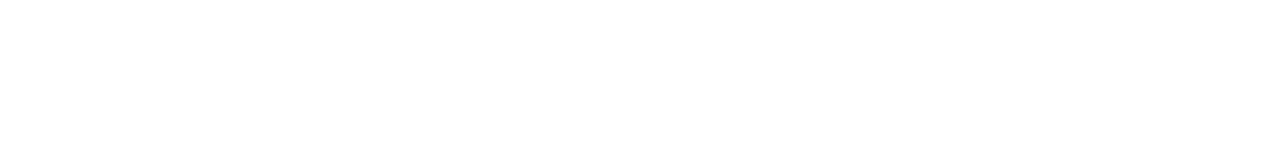
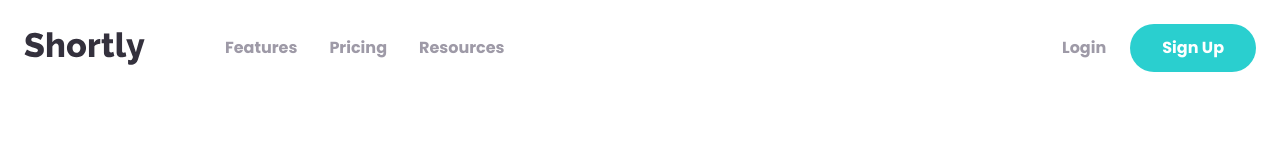
Before and after one commit to Meetkamal256/Shortly-website, a website: page public/index.html in a window 1280 px wide. Drawn offline with Linux system fonts and the light colour scheme.

Commit message:
navbar layout done

```diff
--- a/public/index.html
+++ b/public/index.html
@@ -7,8 +7,29 @@
   <link rel="stylesheet" href="styles.css">
 </head>
 <body>
-  <!-- navigation  -->
-
-
+  <!-- navbar container  -->
+  <nav class="relative container mx-auto p-6">
+    <!-- flex container for entire navbar items  -->
+    <div class="flex items-center justify-between">
+      <!-- flex container for logo/menu -->
+      <div class="flex space-x-20 items-center">
+        <!-- logo -->
+        <img src="images/logo.svg" alt="">
+        <!-- left menu -->
+        <div class="hidden items-center space-x-8 font-bold lg:flex">
+          <a href="#" class="text-grayishViolet hover:text-veryDarkViolet">Features</a>
+          <a href="#" class="text-grayishViolet hover:text-veryDarkViolet">Pricing</a>
+          <a href="#" class="text-grayishViolet hover:text-veryDarkViolet">Resources</a>
+        </div>
+      </div>
+      <!-- Right menu -->
+      <div class="hidden items-center space-x-6 text-grayishViolet font-bold lg:flex">
+        <div class="hover:text-veryDarkViolet">Login</div>
+        <a href="#" class="bg-cyan py-3 px-8 rounded-full text-white font-bold hover:opacity-70">Sign Up</a>
+      </div>
+      <!-- @todo hamburger menu -->
+    </div>
+    <!-- @todo mobile menu -->
+  </nav>
 </body>
 </html>
--- a/src/input.css
+++ b/src/input.css
@@ -1,5 +1,4 @@
 @import url('https://fonts.googleapis.com/css2?family=Poppins:wght@400;500;700&display=swap');
-
 
 @tailwind base;
 @tailwind components;
```
Also changed, not shown: public/styles.css, 1 other file.
